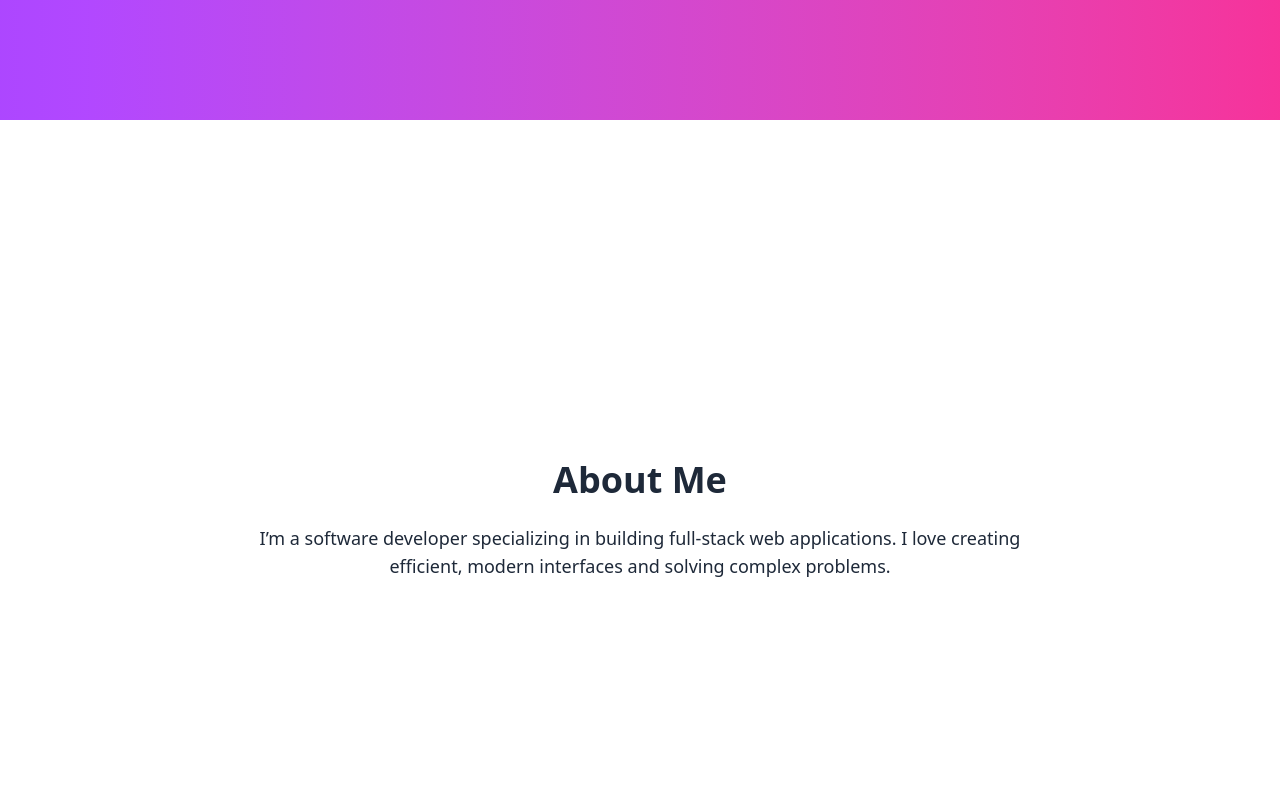
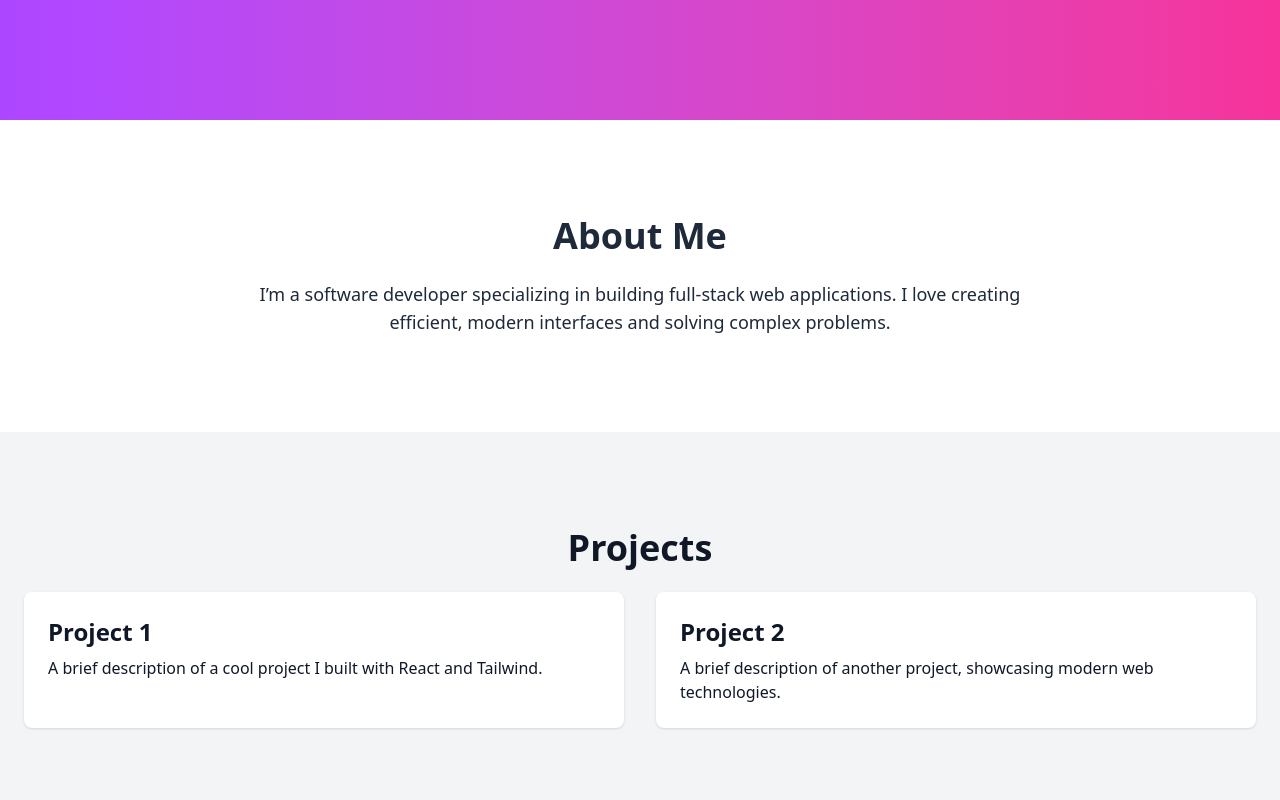
Before and after one commit to seandevine369/my-website, a React (Vite) app: page / in a window 1280 px wide. Shown: the part 680-1480 px from the top of the page. Built offline with nearby package versions, Linux system fonts and the light colour scheme.

Commit message:
style: made sections no longer take up full page by default; made home page take up full page; made sections fill page width

```diff
--- a/src/components/Section.tsx
+++ b/src/components/Section.tsx
@@ -6,7 +6,7 @@ interface SectionProps {
 
 export default function Section({ id, children, className = "" }: SectionProps) {
     return (
-        <section id={id} className={`min-h-screen flex flex-col justify-center items-center px-6 py-24 ${className}`}>
+        <section id={id} className={`w-screen flex flex-col justify-center items-center px-6 py-24 ${className}`}>
             {children}
         </section>
     );
--- a/src/sections/HomeSection.tsx
+++ b/src/sections/HomeSection.tsx
@@ -2,7 +2,7 @@ import Section from "../components/Section";
 
 export default function HomeSection() {
     return (
-        <Section id="home" className="bg-gradient-to-r from-purple-500 to-pink-500 text-white">
+        <Section id="home" className="min-h-screen bg-gradient-to-r from-purple-500 to-pink-500 text-white">
             <h1 className="text-5xl font-bold mb-4">Hi, I’m Sean Devine</h1>
             <p className="text-xl max-w-2xl text-center">
                 I build modern web applications with React, Vite, and Tailwind CSS. Scroll down to see my work.
```
